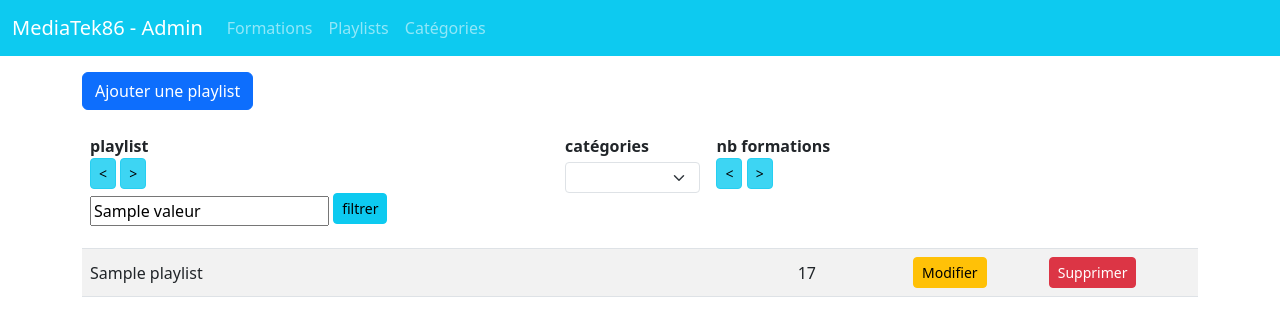
After one commit to aymenbkbk34/mediatekformation, a Symfony app: template templates/admin/playlists.html.twig in a window 1280 px wide. The commit adds this page. Shown: the top 336 px of the page. Run offline with Twig, Linux system fonts and the light colour scheme; the template is opened without the code that fills it: most values are stand-ins (such as "Sample title", 1, 10 or a date in 2020); lists and menus that the app fills with data are empty; some libraries are stand-ins or nearby versions.

Commit message:
Mission 2 Tache 2 : gestion des playlists back office

```diff
--- /dev/null
+++ b/templates/admin/playlists.html.twig
@@ -0,0 +1,73 @@
+{% extends "baseadmin.html.twig" %}
+{% block body %}
+    <a href="{{ path('admin.playlists.ajout') }}" class="btn btn-primary mb-3">Ajouter une playlist</a>
+    <table class="table table-striped" summary="Liste des playlists">
+        <thead>
+            <tr>
+                <th class="text-left align-top" scope="col">
+                    playlist<br />
+                    <a href="{{ path('admin.playlists.sort', {champ:'name', ordre:'ASC'}) }}" class="btn btn-info btn-sm active" role="button"><</a>
+                    <a href="{{ path('admin.playlists.sort', {champ:'name', ordre:'DESC'}) }}" class="btn btn-info btn-sm active" role="button">></a>
+                    <form class="form-inline mt-1" method="POST" action="{{ path('admin.playlists.findallcontain', {champ:'name'}) }}">
+                        <div class="form-group mr-1 mb-2">
+                            <input type="text" class="sm" name="recherche"
+                                   value="{% if valeur|default and not table|default %}{{ valeur }}{% endif %}">
+                            <input type="hidden" name="_token" value="{{ csrf_token('filtre_name') }}">
+                            <button type="submit" class="btn btn-info mb-2 btn-sm">filtrer</button>
+                        </div>
+                    </form>
+                </th>
+                <th class="text-left align-top" scope="col">
+                    catégories
+                    <form class="form-inline mt-1" method="POST" action="{{ path('admin.playlists.findallcontain', {champ:'id', table:'categories'}) }}">
+                        <select class="form-select form-select-sm" name="recherche" id="recherche" onchange="this.form.submit()">
+                            <option value=""></option>
+                            {% for categorie in categories %}
+                                <option
+                                    {% if valeur|default and valeur==categorie.id %}
+                                        selected
+                                    {% endif %}
+                                    value="{{ categorie.id }}">{{ categorie.name }}
+                                </option>
+                            {% endfor %}
+                        </select>
+                        <input type="hidden" name="_token" value="{{ csrf_token('filtre_categorie') }}">
+                    </form>
+                </th>
+                <th class="text-left align-top" scope="col">
+                    nb formations<br />
+                    <a href="{{ path('admin.playlists.sort', {champ:'nbFormations', ordre:'ASC'}) }}" class="btn btn-info btn-sm active" role="button"><</a>
+                    <a href="{{ path('admin.playlists.sort', {champ:'nbFormations', ordre:'DESC'}) }}" class="btn btn-info btn-sm active" role="button">></a>
+                </th>
+                <th scope="col"></th>
+                <th scope="col"></th>
+            </tr>
+        </thead>
+        <tbody>
+            {% if playlists|length > 0 %}
+                {% for playlist in playlists %}
+                    <tr class="align-middle">
+                        <td>{{ playlist.name }}</td>
+                        <td>
+                            {% set categories = playlist.categoriesplaylist %}
+                            {% for c in categories %}
+                                {{ c }}&nbsp;
+                            {% endfor %}
+                        </td>
+                        <td class="text-center">{{ playlist.formations|length }}</td>
+                        <td>
+                            <a href="{{ path('admin.playlists.modifier', {id:playlist.id}) }}" class="btn btn-warning btn-sm">Modifier</a>
+                        </td>
+                        <td>
+                            <a href="{{ path('admin.playlists.supprimer', {id:playlist.id}) }}"
+                               class="btn btn-danger btn-sm"
+                               onclick="return confirm('Voulez-vous vraiment supprimer cette playlist ?')">
+                                Supprimer
+                            </a>
+                        </td>
+                    </tr>
+                {% endfor %}
+            {% endif %}
+        </tbody>
+    </table>
+{% endblock %}
--- a/templates/baseadmin.html.twig
+++ b/templates/baseadmin.html.twig
@@ -15,7 +15,7 @@
                             <a class="nav-link" href="{{ path('admin.formations') }}">Formations</a>
                         </li>
                         <li class="nav-item">
-                            <a class="nav-link" href="#">Playlists</a>
+                            <a class="nav-link" href="{{ path('admin.playlists') }}">Playlists</a>
                         </li>
                         <li class="nav-item">
                             <a class="nav-link" href="#">Catégories</a>
```
Also changed, not shown: src/Controller/Admin/AdminPlaylistController.php (added, +119 -0 lines), templates/admin/playlist_ajout.html.twig (added, +34 -0 lines).
